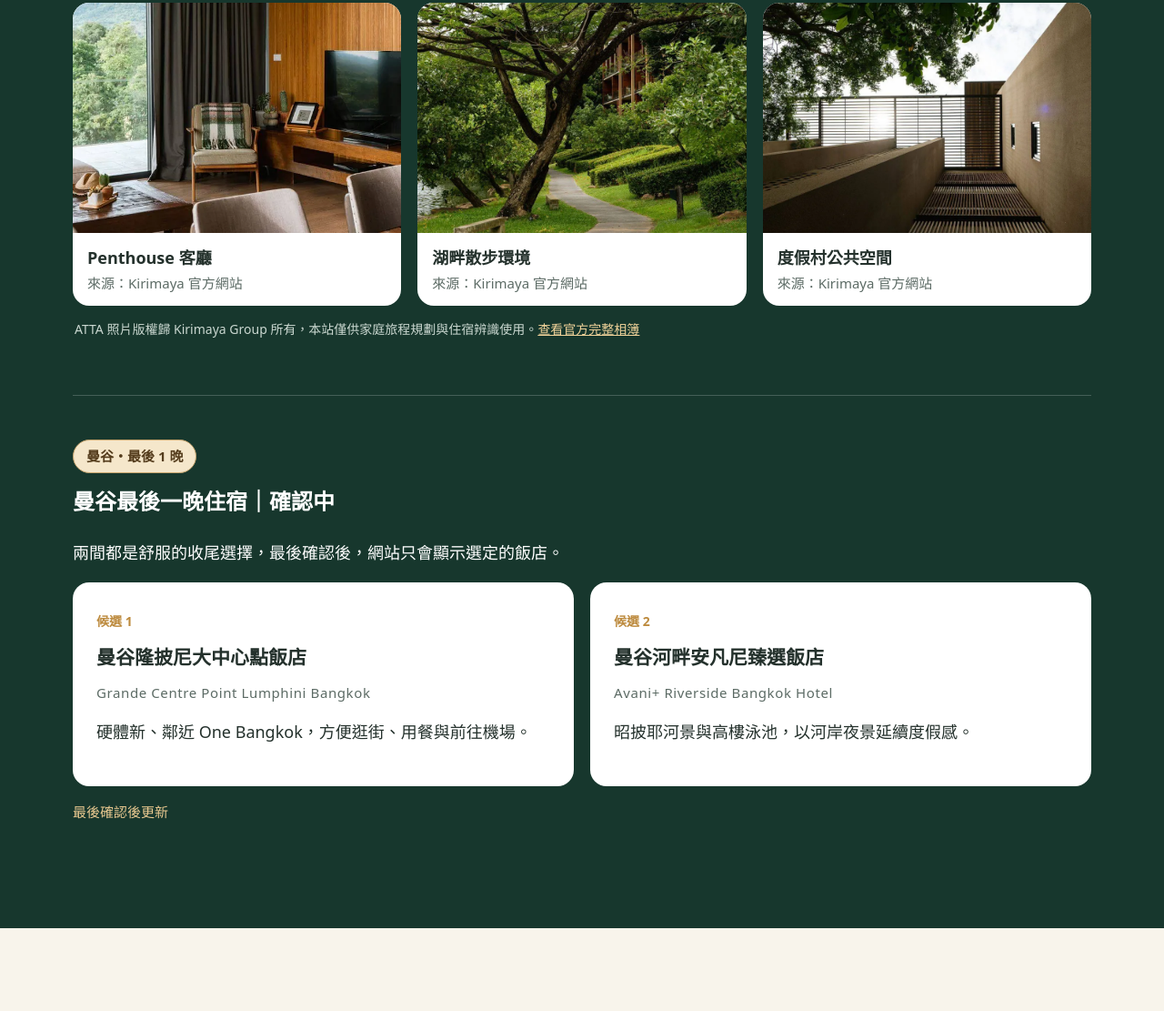
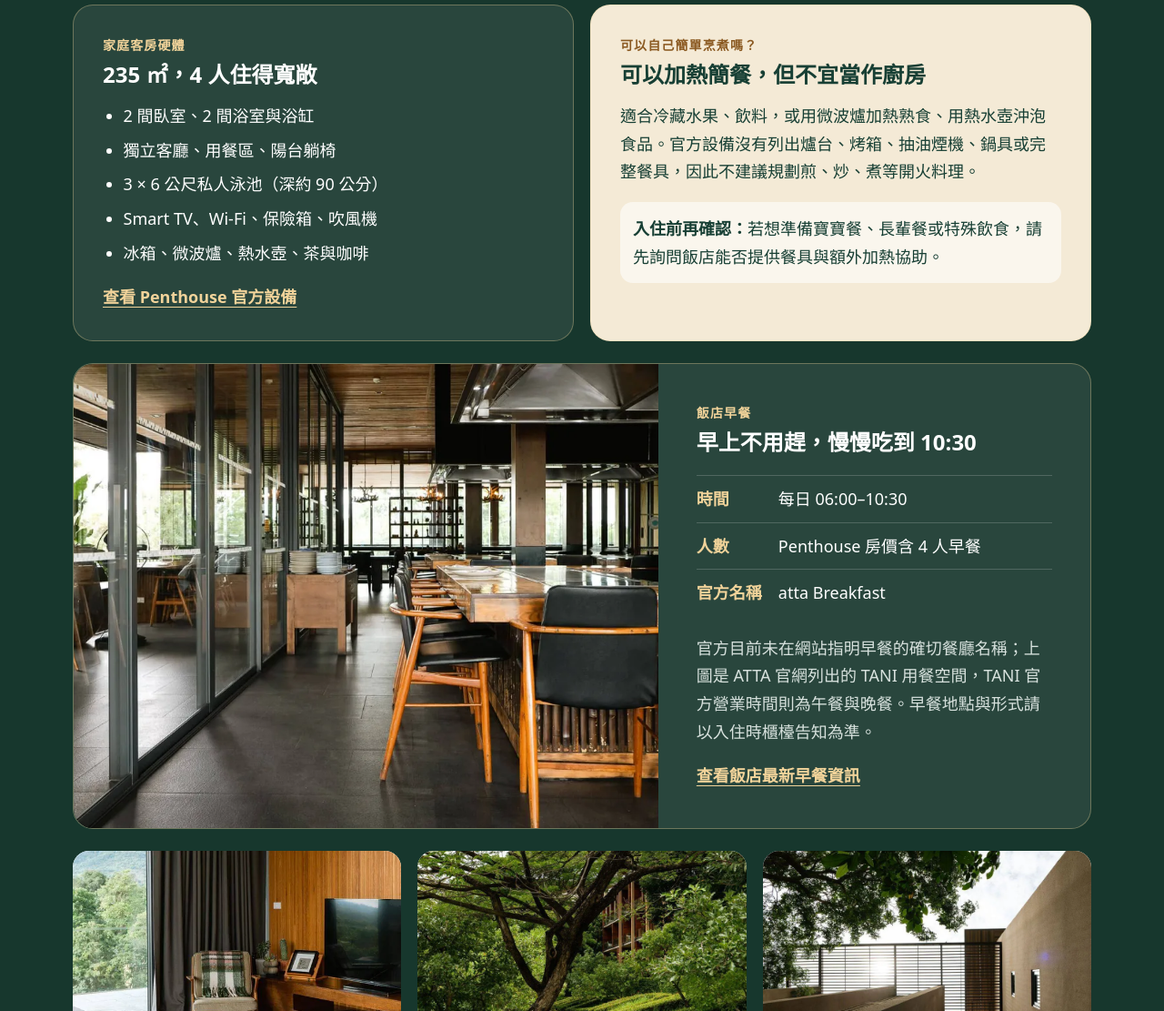
Before and after one commit to vincent1211/khao-yai-family-trip-2026, a plain HTML site: page index.html in a window 1280 px wide. Shown: the part 4317-5428 px from the top of the page at 91% size. Drawn offline with Linux system fonts and the light colour scheme.

Commit message:
Add penthouse amenities and breakfast details

```diff
--- a/index.html
+++ b/index.html
@@ -82,6 +82,11 @@
         <div class="stay-photo"><img src="assets/images/atta-lakeside.webp" width="1200" height="687" loading="lazy" alt="傍晚的阿塔湖畔度假村建築與湖面倒影實景"><p>飯店實景｜<a href="https://www.kirimaya.com/resorts/atta/" target="_blank" rel="noopener">Kirimaya 官方網站</a></p></div>
       </article>
       <div class="amenities" aria-label="住宿特色"><span>湖景山林</span><span>家庭套房</span><span>獨立客廳</span><span>私人泳池</span><span>飯店早餐</span><span>湖畔散步</span><span>SPA</span><span>整日度假</span></div>
+      <div class="stay-details" aria-label="家庭頂樓套房設備與早餐資訊">
+        <article class="facility-card"><p class="detail-kicker">家庭客房硬體</p><h3>235 ㎡，4 人住得寬敞</h3><ul><li>2 間臥室、2 間浴室與浴缸</li><li>獨立客廳、用餐區、陽台躺椅</li><li>3 × 6 公尺私人泳池（深約 90 公分）</li><li>Smart TV、Wi‑Fi、保險箱、吹風機</li><li>冰箱、微波爐、熱水壺、茶與咖啡</li></ul><a class="detail-link" href="https://www.kirimaya.com/accommodation/atta-penthouse/" target="_blank" rel="noopener">查看 Penthouse 官方設備</a></article>
+        <article class="facility-card cooking-card"><p class="detail-kicker">可以自己簡單烹煮嗎？</p><h3>可以加熱簡餐，但不宜當作廚房</h3><p>適合冷藏水果、飲料，或用微波爐加熱熟食、用熱水壺沖泡食品。官方設備沒有列出爐台、烤箱、抽油煙機、鍋具或完整餐具，因此不建議規劃煎、炒、煮等開火料理。</p><p class="confirm-note"><strong>入住前再確認：</strong>若想準備寶寶餐、長輩餐或特殊飲食，請先詢問飯店能否提供餐具與額外加熱協助。</p></article>
+      </div>
+      <article class="breakfast-card"><figure><img src="assets/images/atta-tani-restaurant.webp" width="1400" height="711" loading="lazy" alt="ATTA 度假村 TANI 餐廳的木質座席與落地窗用餐空間"><figcaption>ATTA 度假村用餐空間實景（TANI 餐廳）｜來源：Kirimaya 官方網站</figcaption></figure><div><p class="detail-kicker">飯店早餐</p><h3>早上不用趕，慢慢吃到 10:30</h3><dl class="breakfast-facts"><div><dt>時間</dt><dd>每日 06:00–10:30</dd></div><div><dt>人數</dt><dd>Penthouse 房價含 4 人早餐</dd></div><div><dt>官方名稱</dt><dd>atta Breakfast</dd></div></dl><p>官方目前未在網站指明早餐的確切餐廳名稱；上圖是 ATTA 官網列出的 TANI 用餐空間，TANI 官方營業時間則為午餐與晚餐。早餐地點與形式請以入住時櫃檯告知為準。</p><a class="detail-link" href="https://www.kirimaya.com/hotel-directory/" target="_blank" rel="noopener">查看飯店最新早餐資訊</a></div></article>
       <div class="gallery"><figure><img src="assets/images/atta-penthouse-living.webp" width="1000" height="390" loading="lazy" alt="阿塔頂樓套房木質客廳與落地窗外綠意實景"><figcaption>Penthouse 客廳<small>來源：Kirimaya 官方網站</small></figcaption></figure><figure><img src="assets/images/atta-garden.webp" width="900" height="636" loading="lazy" alt="阿塔湖畔度假村樹蔭下的湖邊散步小徑"><figcaption>湖畔散步環境<small>來源：Kirimaya 官方網站</small></figcaption></figure><figure><img src="assets/images/atta-architecture.webp" width="900" height="636" loading="lazy" alt="阿塔度假村融合樹景的現代建築細節"><figcaption>度假村公共空間<small>來源：Kirimaya 官方網站</small></figcaption></figure></div>
       <p class="photo-credit">ATTA 照片版權歸 Kirimaya Group 所有，本站僅供家庭旅程規劃與住宿辨識使用。<a href="https://www.kirimaya.com/resorts/atta/" target="_blank" rel="noopener">查看官方完整相簿</a></p>
       <div class="bangkok-stay"><div><p class="pill gold">曼谷・最後 1 晚</p><h3>曼谷最後一晚住宿｜確認中</h3><p>兩間都是舒服的收尾選擇，最後確認後，網站只會顯示選定的飯店。</p></div><div class="hotel-options" id="bangkok-hotels"><article data-hotel="lumphini"><span>候選 1</span><h4>曼谷隆披尼大中心點飯店</h4><p class="english">Grande Centre Point Lumphini Bangkok</p><p>硬體新、鄰近 One Bangkok，方便逛街、用餐與前往機場。</p></article><article data-hotel="avani"><span>候選 2</span><h4>曼谷河畔安凡尼臻選飯店</h4><p class="english">Avani+ Riverside Bangkok Hotel</p><p>昭披耶河景與高樓泳池，以河岸夜景延續度假感。</p></article></div><p class="pending-note" id="hotel-status-note">最後確認後更新</p></div>
--- a/photo-credits.css
+++ b/photo-credits.css
@@ -48,9 +48,63 @@
 }
 .hero-credit a { color: inherit; }
 
+.stay-details {
+  display: grid;
+  grid-template-columns: repeat(2, minmax(0, 1fr));
+  gap: 18px;
+  margin: 24px 0;
+}
+.facility-card,
+.breakfast-card {
+  border: 1px solid rgba(241, 211, 154, .34);
+  border-radius: 22px;
+  background: rgba(255, 255, 255, .08);
+  color: #fff;
+}
+.facility-card { padding: clamp(22px, 3vw, 32px); }
+.facility-card h3,
+.breakfast-card h3 { margin: 4px 0 14px; color: #fff; }
+.facility-card ul { margin: 0 0 18px; padding-left: 1.25em; }
+.facility-card li + li { margin-top: 7px; }
+.detail-kicker {
+  margin: 0;
+  color: #f1d39a;
+  font-size: 14px;
+  font-weight: 800;
+  letter-spacing: .08em;
+}
+.detail-link { color: #f1d39a; font-weight: 800; text-underline-offset: 4px; }
+.cooking-card { background: #f4ead6; color: #173f34; }
+.cooking-card h3 { color: #173f34; }
+.cooking-card .detail-kicker { color: #8b5a22; }
+.confirm-note {
+  margin: 16px 0 0;
+  padding: 14px;
+  border-radius: 14px;
+  background: rgba(255, 255, 255, .58);
+}
+.breakfast-card {
+  display: grid;
+  grid-template-columns: minmax(0, 1.15fr) minmax(280px, .85fr);
+  overflow: hidden;
+  margin: 24px 0;
+}
+.breakfast-card figure { margin: 0; background: #0d2e26; }
+.breakfast-card img { display: block; width: 100%; height: 100%; min-height: 360px; object-fit: cover; }
+.breakfast-card figcaption { padding: 9px 14px; color: #d7e1dd; font-size: 12px; }
+.breakfast-card > div { padding: clamp(24px, 4vw, 42px); align-self: center; }
+.breakfast-card > div > p:not(.detail-kicker) { color: #d7e1dd; }
+.breakfast-facts { margin: 20px 0; }
+.breakfast-facts div { display: grid; grid-template-columns: 78px 1fr; gap: 12px; padding: 10px 0; border-top: 1px solid rgba(255, 255, 255, .18); }
+.breakfast-facts dt { color: #f1d39a; font-weight: 800; }
+.breakfast-facts dd { margin: 0; }
+
 @media (max-width: 820px) {
   .stay-photo { order: -1; }
   .stay-photo img { aspect-ratio: 4 / 3; }
   .hero-photo { object-position: 58% 68%; }
   .hero-credit { right: 14px; bottom: 12px; max-width: 70%; text-align: right; }
+  .stay-details,
+  .breakfast-card { grid-template-columns: 1fr; }
+  .breakfast-card img { min-height: 0; aspect-ratio: 16 / 10; }
 }
```
Also changed, not shown: assets/images/atta-tani-restaurant.webp (added), 1 other file.
